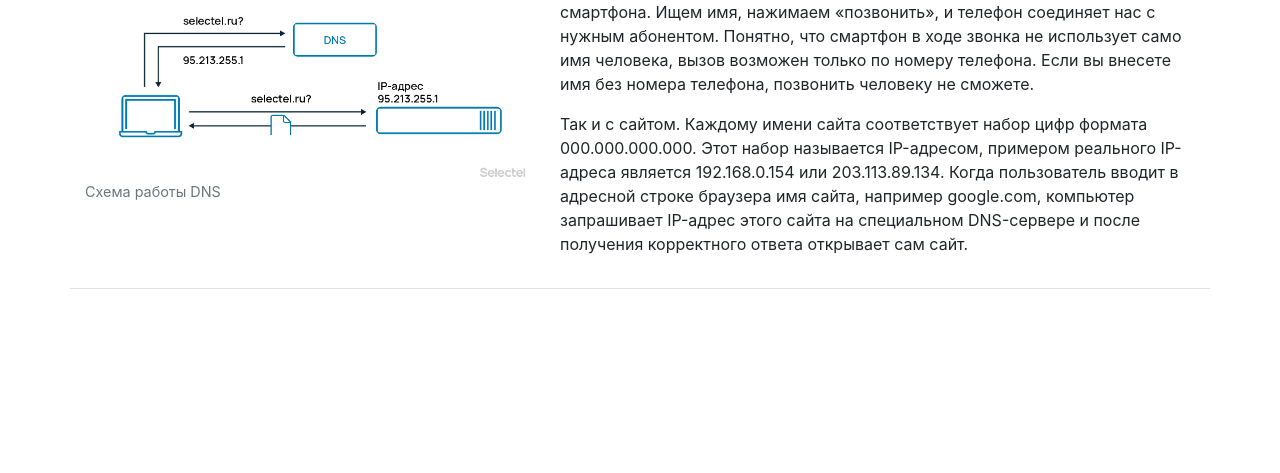
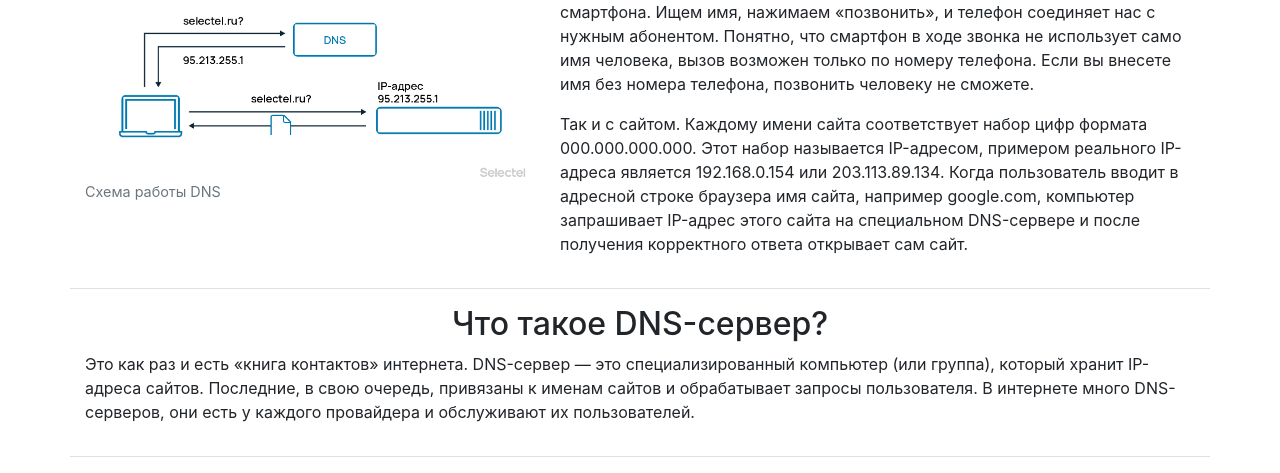
Before and after one commit to Kozeymak/Lab6, a plain HTML site: page index.html in a window 1280 px wide. Shown: the part 464-937 px from the top of the page. Before the commit the page ends 800 px from the top, so only its background shows below. Drawn offline with nearby package versions, Linux system fonts and the light colour scheme.

Commit message:
маленький блок

```diff
--- a/index.html
+++ b/index.html
@@ -92,6 +92,16 @@
             </div>
         </div>
 
+        <div class="row mb-3 pb-3 border-bottom">
+            <h2 class="col-12 text-center" id="link3">Что такое DNS-сервер?</h2>
+            <p class="col-12">
+                Это как раз и есть «книга контактов» интернета. DNS-сервер — это специализированный компьютер
+                (или группа), который хранит IP-адреса сайтов. Последние, в свою очередь, привязаны к именам сайтов
+                и обрабатывает запросы пользователя. В интернете много DNS-серверов, они есть у каждого провайдера и
+                обслуживают их пользователей.
+            </p>
+        </div>
+
 
 
 
```
